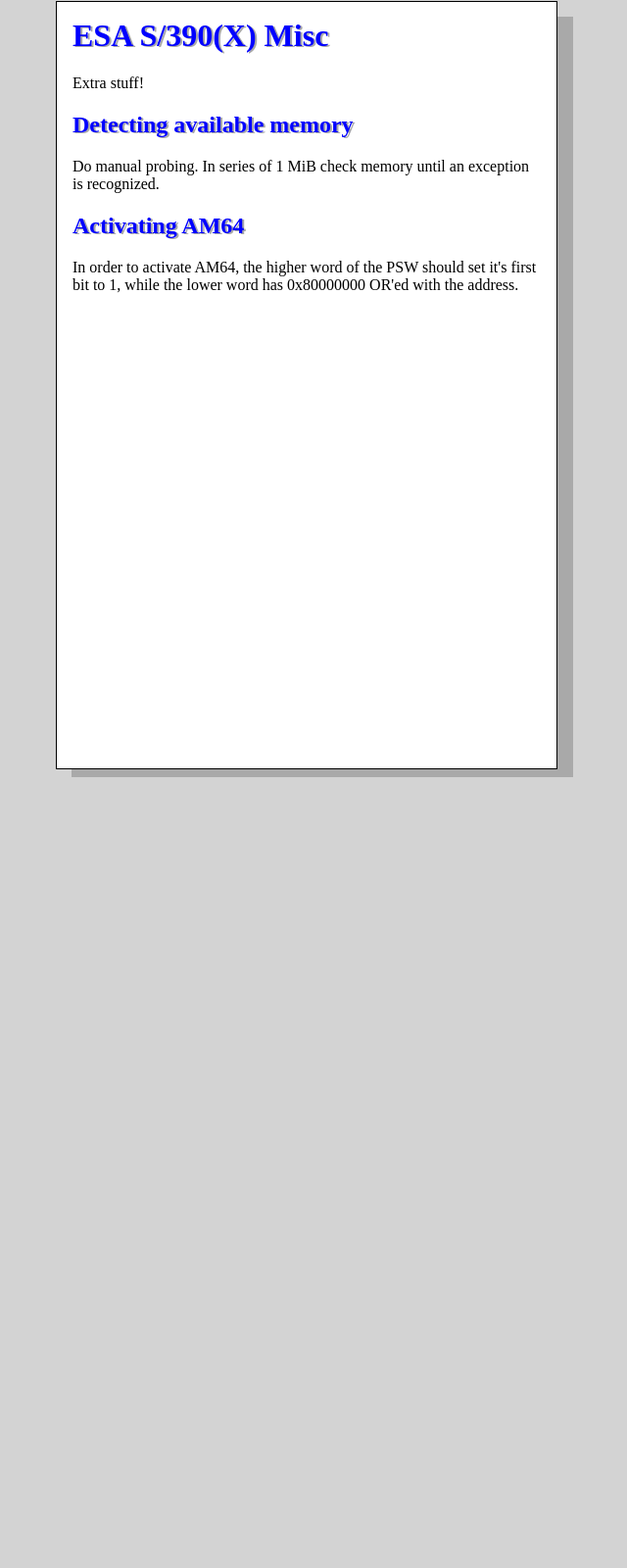
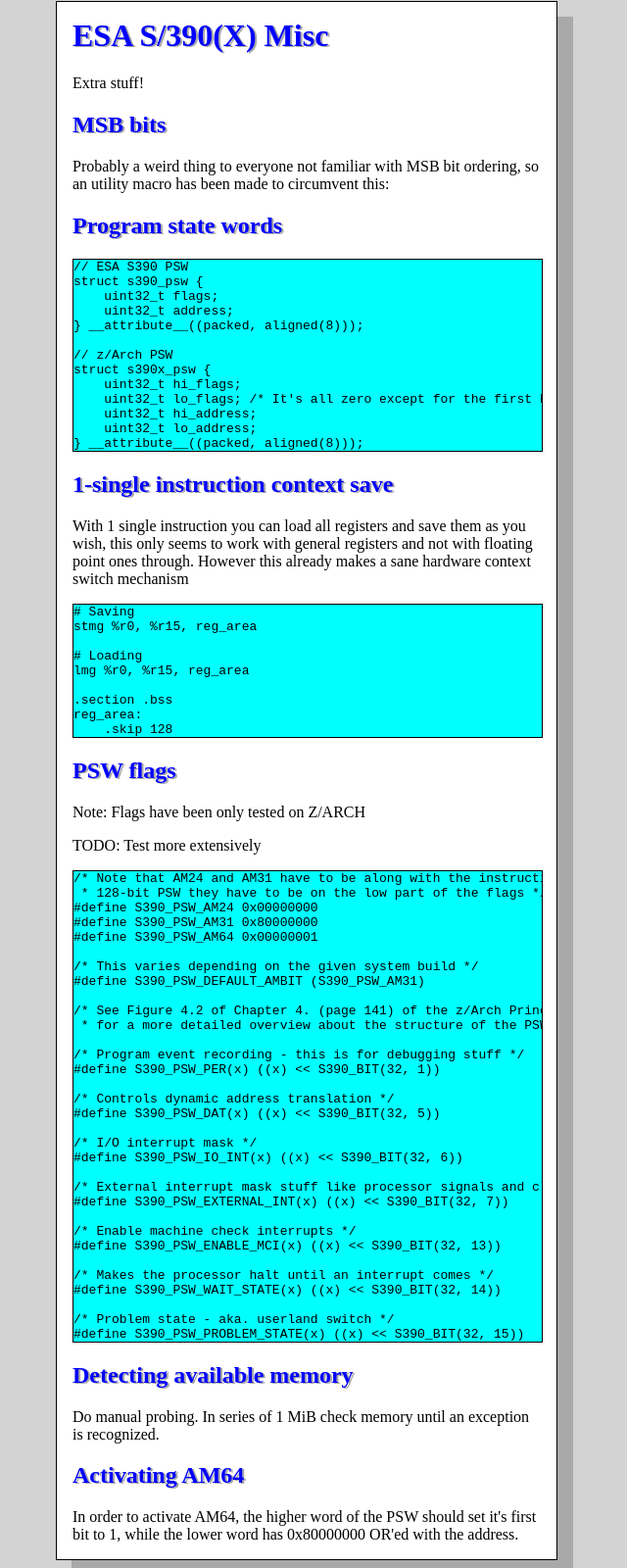
Before and after one commit to UDOS-PROJECT/EASY-OSDEV, a plain HTML site: page s390-misc.html in a window 1280 px wide. Shown: the part 7-1607 px from the top of the page at 98% size, without its empty margins (327-967 px from the left). Before the commit the page ends 800 px from the top, so only its background shows below. Drawn offline with Linux system fonts and the light colour scheme.

Commit message:
Links and bibliography expansion, along with more useful miscellaneous info

```diff
--- a/s390-misc.html
+++ b/s390-misc.html
@@ -9,6 +9,78 @@
 <h1>ESA S/390(X) Misc</h1>
 <p>Extra stuff!</p>
 
+<h2>MSB bits</h2>
+<p>Probably a weird thing to everyone not familiar with MSB bit ordering, so an utility macro has been made to circumvent this:</p>
+
+<h2>Program state words</h2>
+<pre>
+// ESA S390 PSW
+struct s390_psw {
+    uint32_t flags;
+    uint32_t address;
+} __attribute__((packed, aligned(8)));
+
+// z/Arch PSW
+struct s390x_psw {
+    uint32_t hi_flags;
+    uint32_t lo_flags; /* It's all zero except for the first bit (in S/390 order of course) */
+    uint32_t hi_address;
+    uint32_t lo_address;
+} __attribute__((packed, aligned(8)));
+</pre>
+
+<h2>1-single instruction context save</h2>
+<p>With 1 single instruction you can load all registers and save them as you wish, this only seems to work with general registers and not with floating point ones through. However this already makes a sane hardware context switch mechanism</p>
+<pre>
+# Saving
+stmg %r0, %r15, reg_area
+
+# Loading
+lmg %r0, %r15, reg_area
+
+.section .bss
+reg_area:
+    .skip 128
+</pre>
+
+<h2>PSW flags</h2>
+<p>Note: Flags have been only tested on Z/ARCH</p>
+<p>TODO: Test more extensively</p>
+<pre>
+/* Note that AM24 and AM31 have to be along with the instruction address (in a
+ * 128-bit PSW they have to be on the low part of the flags */
+#define S390_PSW_AM24 0x00000000
+#define S390_PSW_AM31 0x80000000
+#define S390_PSW_AM64 0x00000001
+
+/* This varies depending on the given system build */
+#define S390_PSW_DEFAULT_AMBIT (S390_PSW_AM31)
+
+/* See Figure 4.2 of Chapter 4. (page 141) of the z/Arch Principles of Operation
+ * for a more detailed overview about the structure of the PSW */
+
+/* Program event recording - this is for debugging stuff */
+#define S390_PSW_PER(x) ((x) << S390_BIT(32, 1))
+
+/* Controls dynamic address translation */
+#define S390_PSW_DAT(x) ((x) << S390_BIT(32, 5))
+
+/* I/O interrupt mask */
+#define S390_PSW_IO_INT(x) ((x) << S390_BIT(32, 6))
+
+/* External interrupt mask stuff like processor signals and clocks */
+#define S390_PSW_EXTERNAL_INT(x) ((x) << S390_BIT(32, 7))
+
+/* Enable machine check interrupts */
+#define S390_PSW_ENABLE_MCI(x) ((x) << S390_BIT(32, 13))
+
+/* Makes the processor halt until an interrupt comes */
+#define S390_PSW_WAIT_STATE(x) ((x) << S390_BIT(32, 14))
+
+/* Problem state - aka. userland switch */
+#define S390_PSW_PROBLEM_STATE(x) ((x) << S390_BIT(32, 15))
+</pre>
+
 <h2>Detecting available memory</h2>
 <p>Do manual probing. In series of 1 MiB check memory until an exception is recognized.</p>
 
```
Also changed, not shown: index.html (+18 -6 lines), mos-ch0.html (+3 -0 lines), mos-ch2.html (added, +52 -0 lines).
